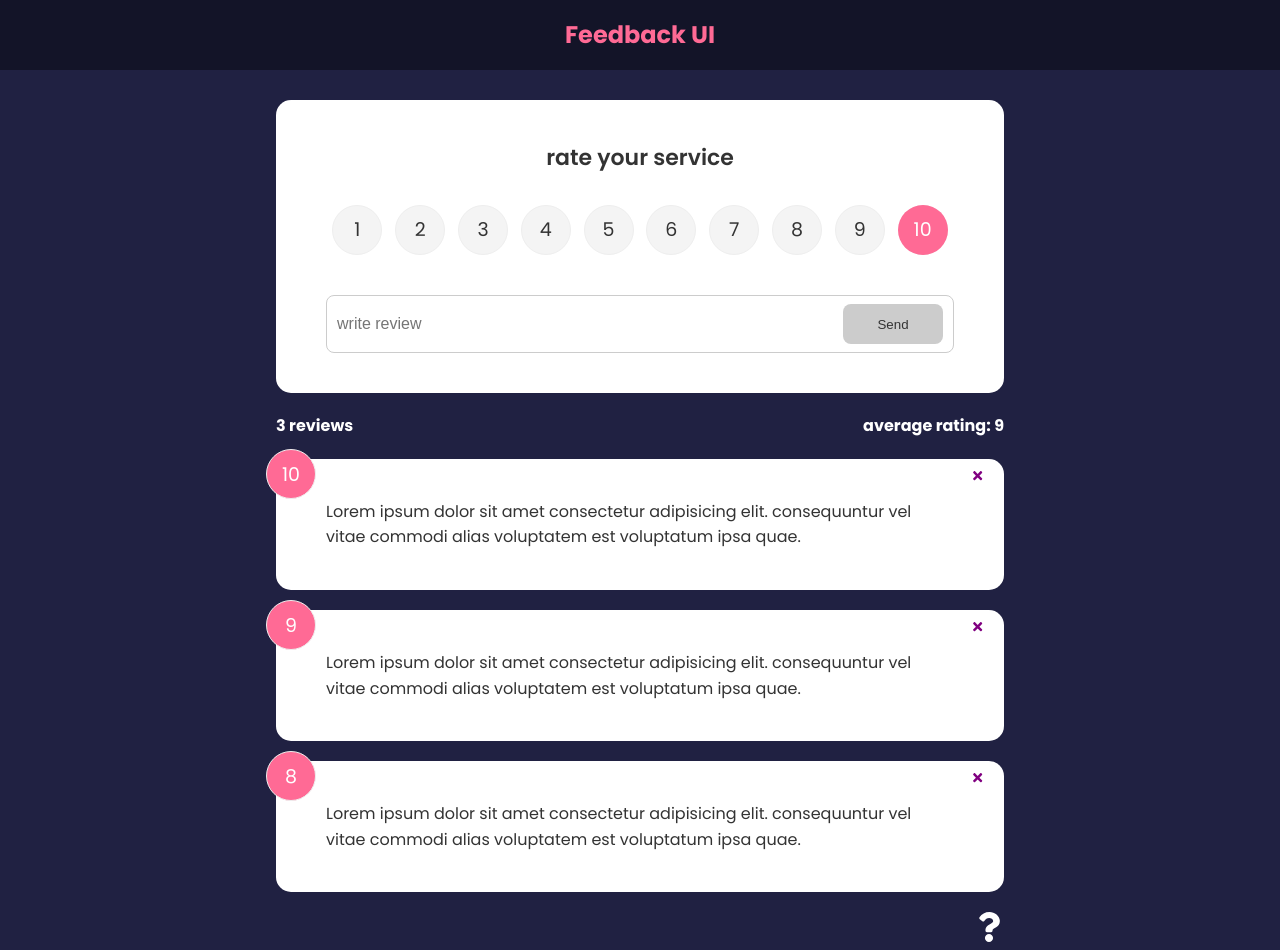
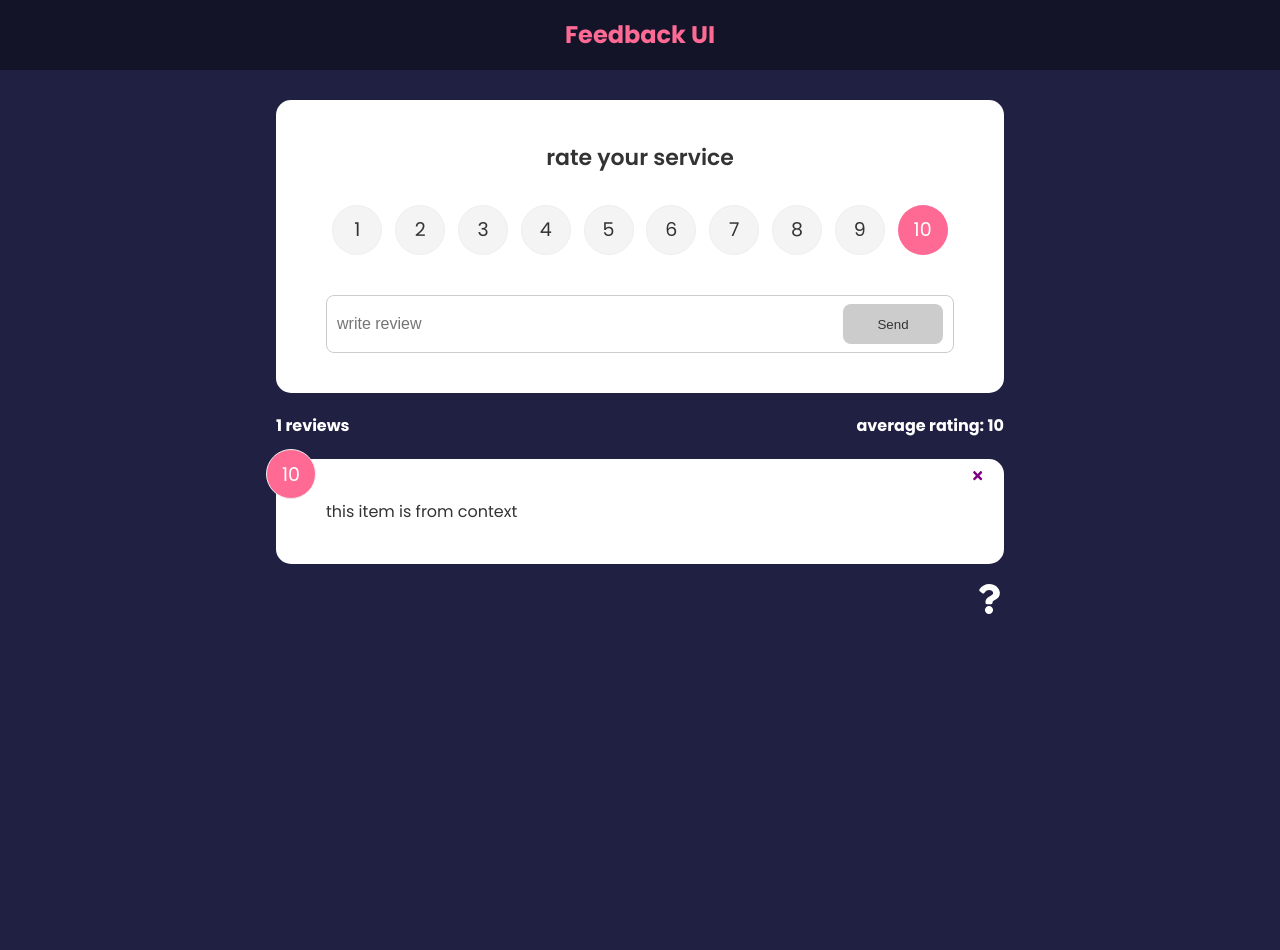
Before and after one commit to lashatatu/reactFirstSection, a React (Create React App) app: page / in a window 1280 px wide. After the commit the page ends 800 px from the top, so only its background shows below. Built offline with nearby package versions, Linux system fonts and the light colour scheme.

Commit message:
moving functions

```diff
--- a/src/App.js
+++ b/src/App.js
@@ -35,8 +35,8 @@
                 exact path={'/'} element={
                 <>
                   <FeedbackForm handleAdd={addFeedback}/>
-                  <FeedbackStats feedback={feedback}/>
-                  <FeedbackList feedback={feedback} handleDelete={deleteFeedback}/>
+                  <FeedbackStats />
+                  <FeedbackList handleDelete={deleteFeedback}/>
                 </>
               }></Route>
               <Route path={'/about'} element={<AboutPage/>}/>
--- a/src/components/FeedbackList.jsx
+++ b/src/components/FeedbackList.jsx
@@ -1,8 +1,10 @@
-import PropTypes from 'prop-types'
 import FeedbackItem from './FeedbackItem'
 import { logDOM } from '@testing-library/react'
+import { useContext } from 'react'
+import FeedbackContext from '../context/FeedbackContext'
 
-const FeedbackList = ({feedback,handleDelete}) => {
+const FeedbackList = ({handleDelete}) => {
+  const {feedback}=useContext(FeedbackContext)
   if ( !feedback || feedback.length === 0 ) {
     return <p>no feedback yet</p>
   }
@@ -15,8 +17,4 @@
   )
 }
 
-FeedbackList.propTypes = {
-  feedback: PropTypes.array,
-}
-
 export default FeedbackList
--- a/src/components/FeedbackStats.jsx
+++ b/src/components/FeedbackStats.jsx
@@ -1,6 +1,9 @@
-import PropTypes from 'prop-types'
+import { useContext } from 'react'
+import FeedbackContext from '../context/FeedbackContext'
 
-const FeedbackStats = ({feedback}) => {
+const FeedbackStats = () => {
+  const {feedback}=useContext(FeedbackContext)
+
   let average = feedback.reduce((acc, cur) => {
     return acc + cur.rating
   }, 0) / feedback.length
@@ -14,8 +17,5 @@
   )
 }
 
-FeedbackStats.propTypes = {
-  feedback: PropTypes.array.isRequired,
-}
 
 export default FeedbackStats
--- a/src/context/FeedbackContext.js
+++ b/src/context/FeedbackContext.js
@@ -1,6 +1,7 @@
 import { createContext, useState } from 'react'
 
 const FeedbackContext = createContext()
+
 export const FeedbackProvider = ({children}) => {
   const [feedback, setFeedback] = useState([
     {
```
